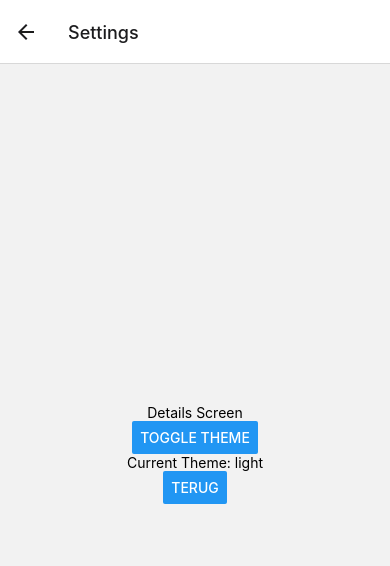
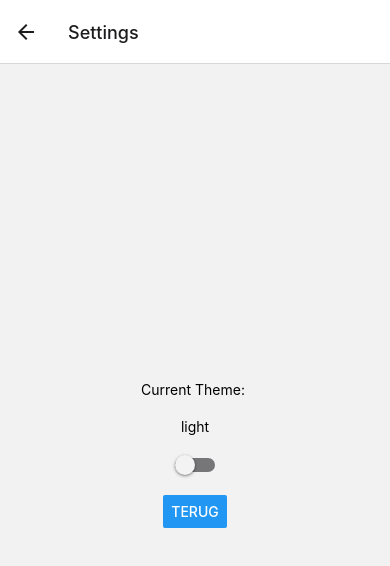
Before and after one commit to faroeq33/barexplorer, a React Native app: screen /Settings in a window 390 px wide. Shown: the top 566 px of the page. Built offline with nearby package versions, Linux system fonts and the light colour scheme; no server answers.

Commit message:
Add toggle button

```diff
--- a/context/ThemeContext.tsx
+++ b/context/ThemeContext.tsx
@@ -15,6 +15,7 @@ type ContextType = {
   // setTheme: (theme: string) => void;
   toggleTheme: () => void;
   color: string;
+  isDarkMode: () => boolean;
 };
 
 export const ThemeContext = createContext<ContextType | undefined>(undefined);
@@ -24,6 +25,10 @@ export const ThemeProvider = (props: PropsWithChildren<{}>) => {
 
   const getTheme = () => {
     return theme;
+  };
+
+  const isDarkMode = () => {
+    return theme === "dark";
   };
 
   const toggleTheme = () => {
@@ -74,7 +79,9 @@ export const ThemeProvider = (props: PropsWithChildren<{}>) => {
   const color = theme === "dark" ? "text-slate-200" : "text-slate-800";
 
   return (
-    <ThemeContext.Provider value={{ theme, toggleTheme, getTheme, color }}>
+    <ThemeContext.Provider
+      value={{ theme, toggleTheme, getTheme, color, isDarkMode }}
+    >
       {props.children}
     </ThemeContext.Provider>
   );
--- a/screens/SettingsScreen.tsx
+++ b/screens/SettingsScreen.tsx
@@ -1,22 +1,38 @@
-import { Button } from "react-native";
+import { Button, Switch, View } from "react-native";
 import { SettingsScreenProps } from "../navigation/types";
 import MyTitle from "../components/typography/MyTitle";
 import Container from "../components/misc/Container";
 import MyText from "../components/typography/MyText";
 import { useThemeContext } from "../context/ThemeContext";
 import { useColorScheme } from "nativewind";
+import MyHeading from "../components/typography/MyHeading";
 
 function SettingsScreen({ navigation }: SettingsScreenProps) {
-  const { theme, toggleTheme } = useThemeContext();
+  const { theme, toggleTheme, isDarkMode } = useThemeContext();
 
   return (
-    <Container>
-      <MyTitle>Details Screen</MyTitle>
+    <View
+      style={{
+        flex: 1,
+        justifyContent: "center",
+        alignItems: "center",
+        gap: 20,
+      }}
+    >
+      <MyHeading>Current Theme: </MyHeading>
+      <MyText style={{ textAlign: "center", width: 100 }}>{theme}</MyText>
+      <Switch
+        trackColor={{ false: "#767577", true: "#81b0ff" }}
+        thumbColor={isDarkMode() ? "#f5dd4b" : "#f4f3f4"}
+        ios_backgroundColor="#3e3e3e"
+        onValueChange={toggleTheme}
+        value={isDarkMode()}
+      />
+      <Button title="Terug" onPress={() => navigation.goBack()} />
 
-      <Button onPress={toggleTheme} title="Toggle Theme" />
-      <MyText>Current Theme: {theme}</MyText>
-      <Button title="Terug" onPress={() => navigation.goBack()} />
-    </Container>
+      {/* <Button onPress={toggleTheme} title="Toggle Theme" /> */}
+    </View>
   );
 }
+
 export default SettingsScreen;
```
